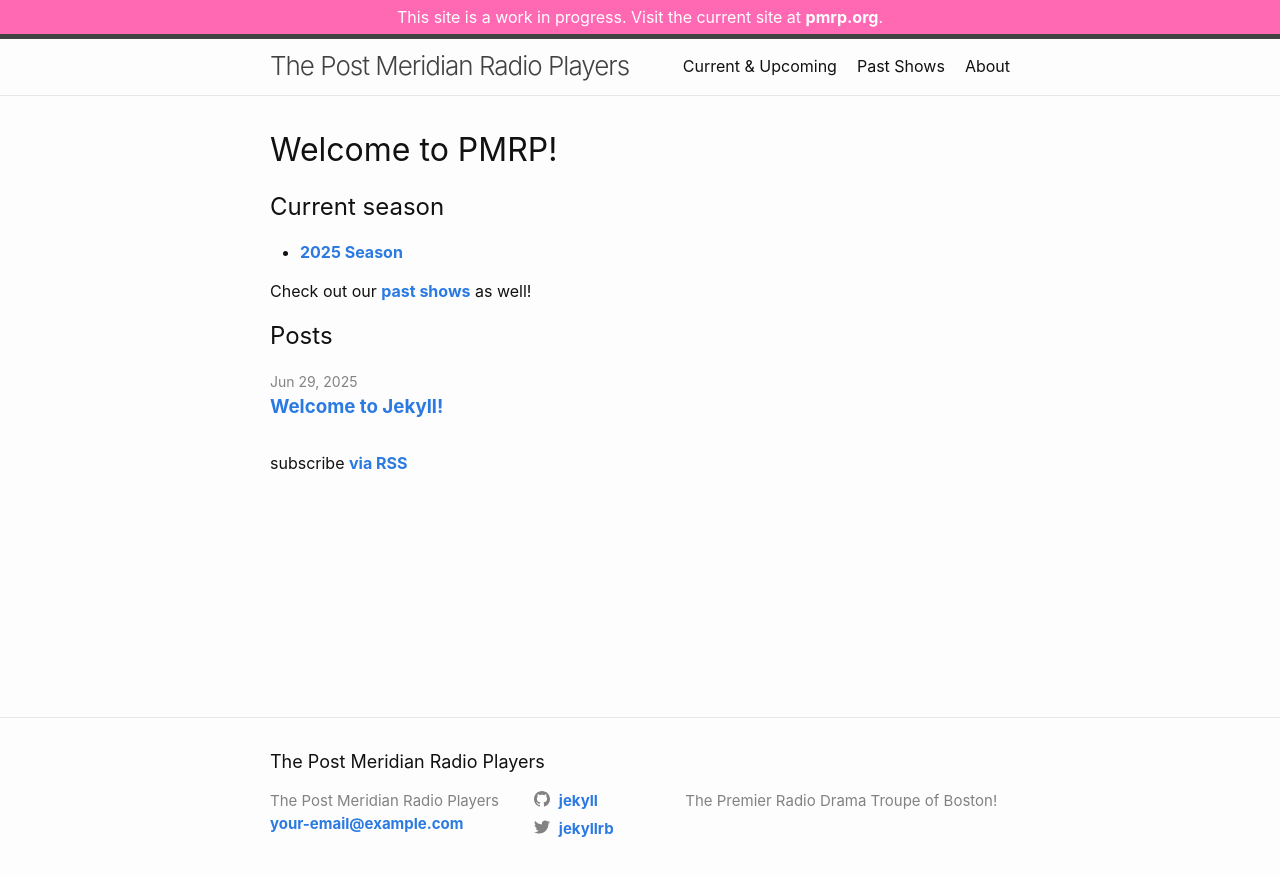
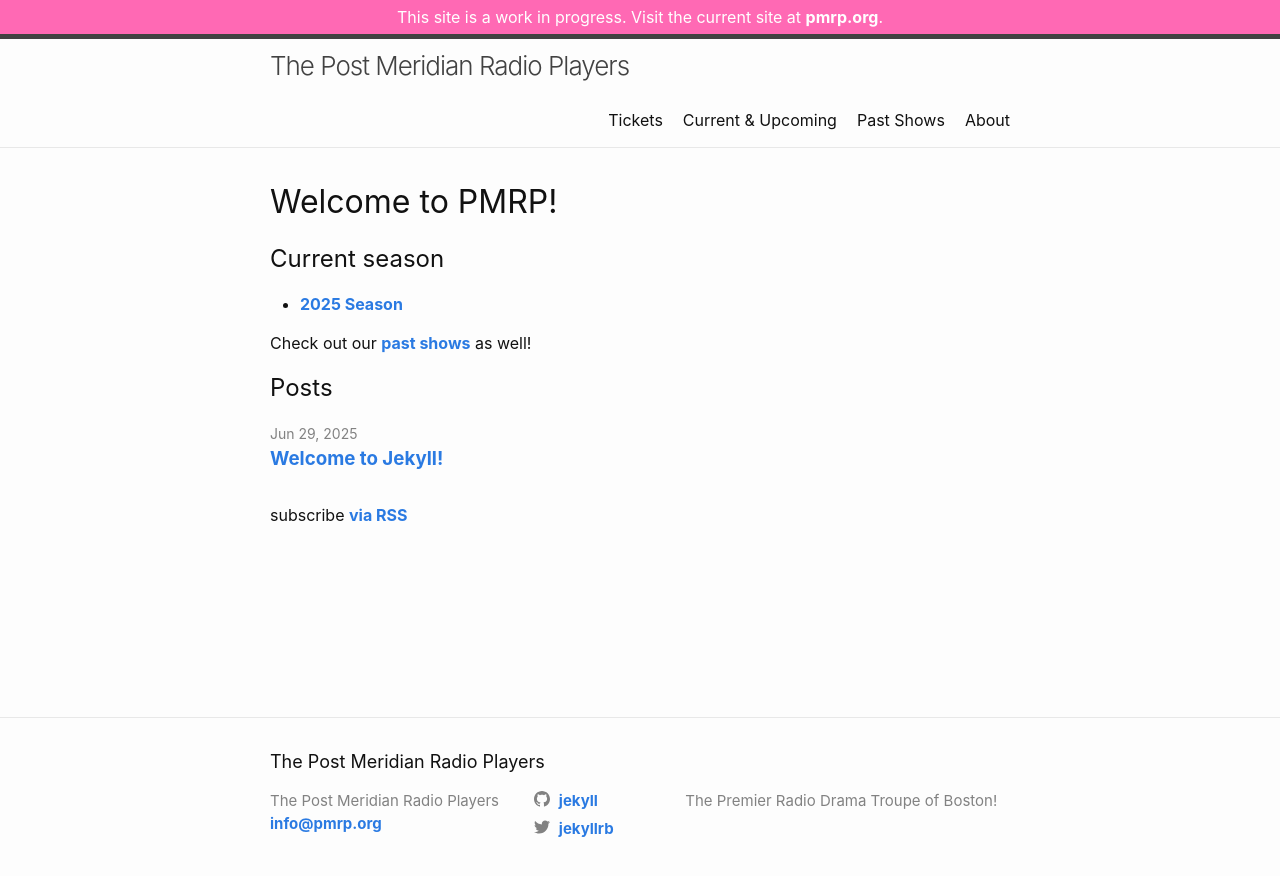
Before and after one commit to pmrp-boston/pmrp_2025, a Jekyll site: the page built from index.md, in a window 1280 px wide. Shown: the top 876 px of the page. Built offline with Jekyll 4.4.1, drawn with Linux system fonts in a browser that asks for light colours.

Commit message:
Add tickets to main nav

```diff
--- a/_config.yml
+++ b/_config.yml
@@ -23,7 +23,7 @@ url: https://kadauber.github.io
 baseurl: /pmrp_2025
 
 title: The Post Meridian Radio Players
-email: your-email@example.com
+email: info@pmrp.org
 description: >- # this means to ignore newlines until "twitter_username:"
   The Premier Radio Drama Troupe of Boston!
 twitter_username: jekyllrb
@@ -67,6 +67,7 @@ defaults:
       layout: "page"
 
 header_pages:
+  - tickets.md
   - upcoming.md
   - past.md
   - about.md
```
